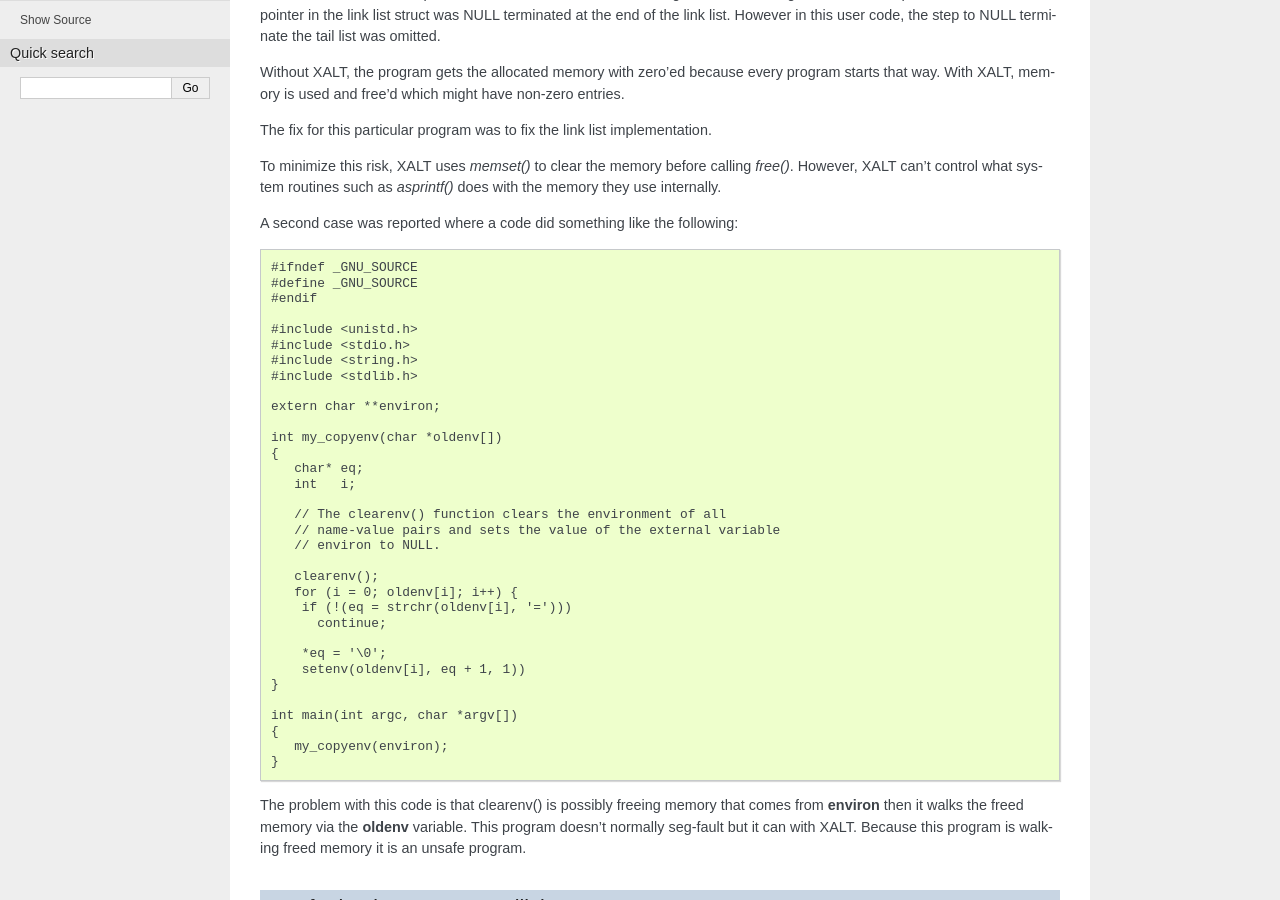
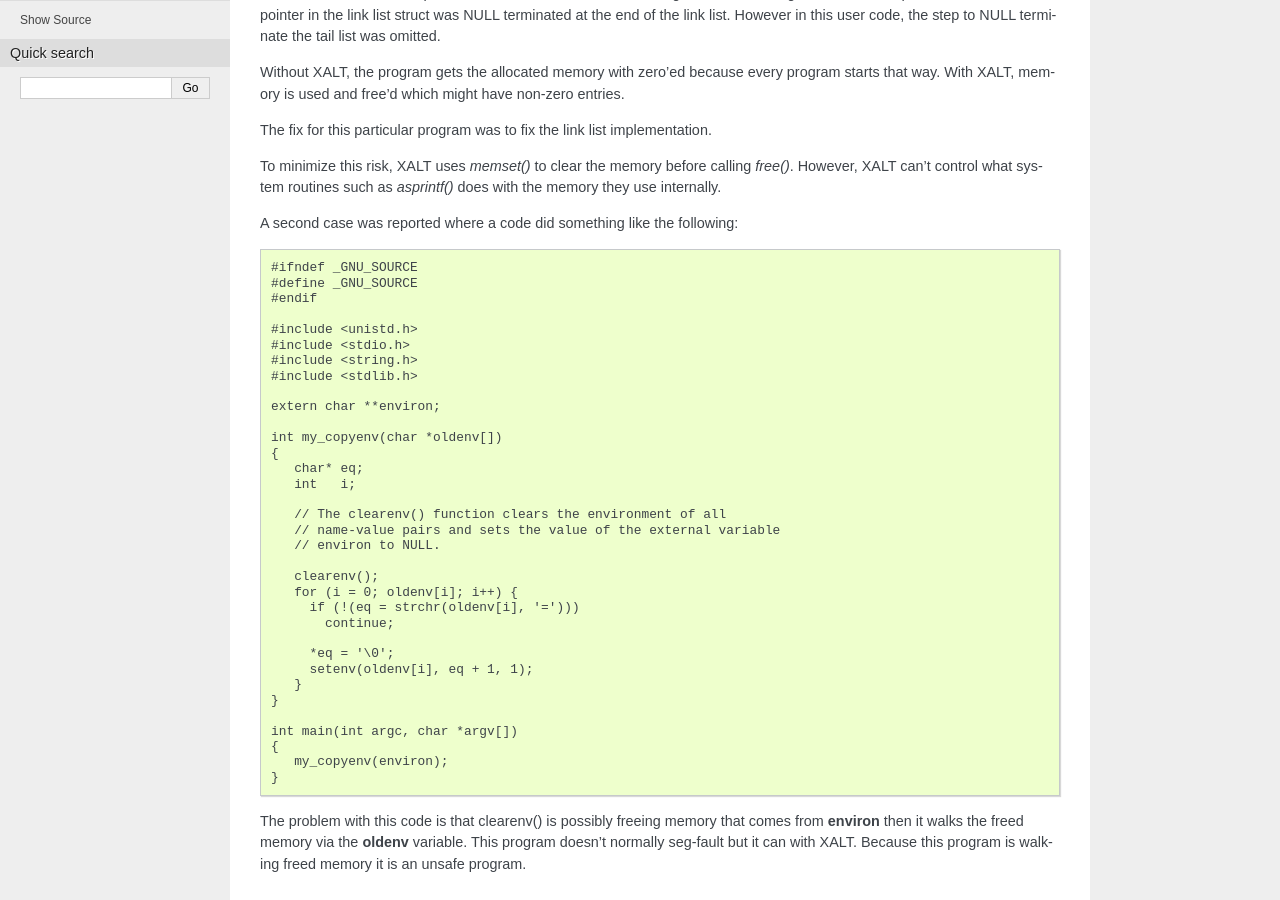
Before and after one commit to xalt/xalt, a Sphinx documentation site: the page built from docs/source/130_known_problems.rst, in a window 1280 px wide and 900 px high, scrolled down 395 px. Built offline with Sphinx 7.4.7, drawn with Linux system fonts in a browser that asks for light colours.

```diff
--- a/docs/source/130_known_problems.rst
+++ b/docs/source/130_known_problems.rst
@@ -58,11 +58,12 @@
 
        clearenv();
        for (i = 0; oldenv[i]; i++) {
-        if (!(eq = strchr(oldenv[i], '=')))
-          continue;
+         if (!(eq = strchr(oldenv[i], '=')))
+           continue;
 
-        *eq = '\0';
-        setenv(oldenv[i], eq + 1, 1))
+         *eq = '\0';
+         setenv(oldenv[i], eq + 1, 1);
+       }
     }
 
     int main(int argc, char *argv[])
```
Also changed, not shown: 18 other files.
